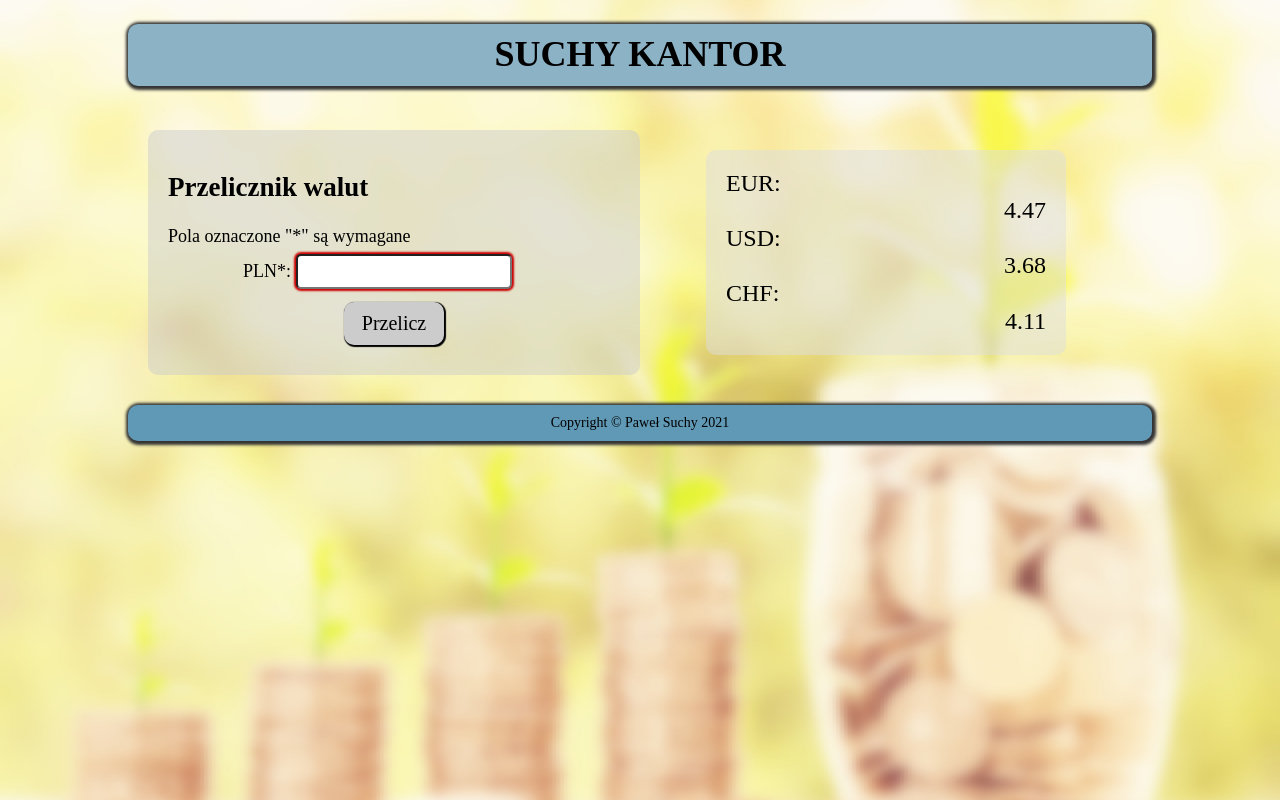
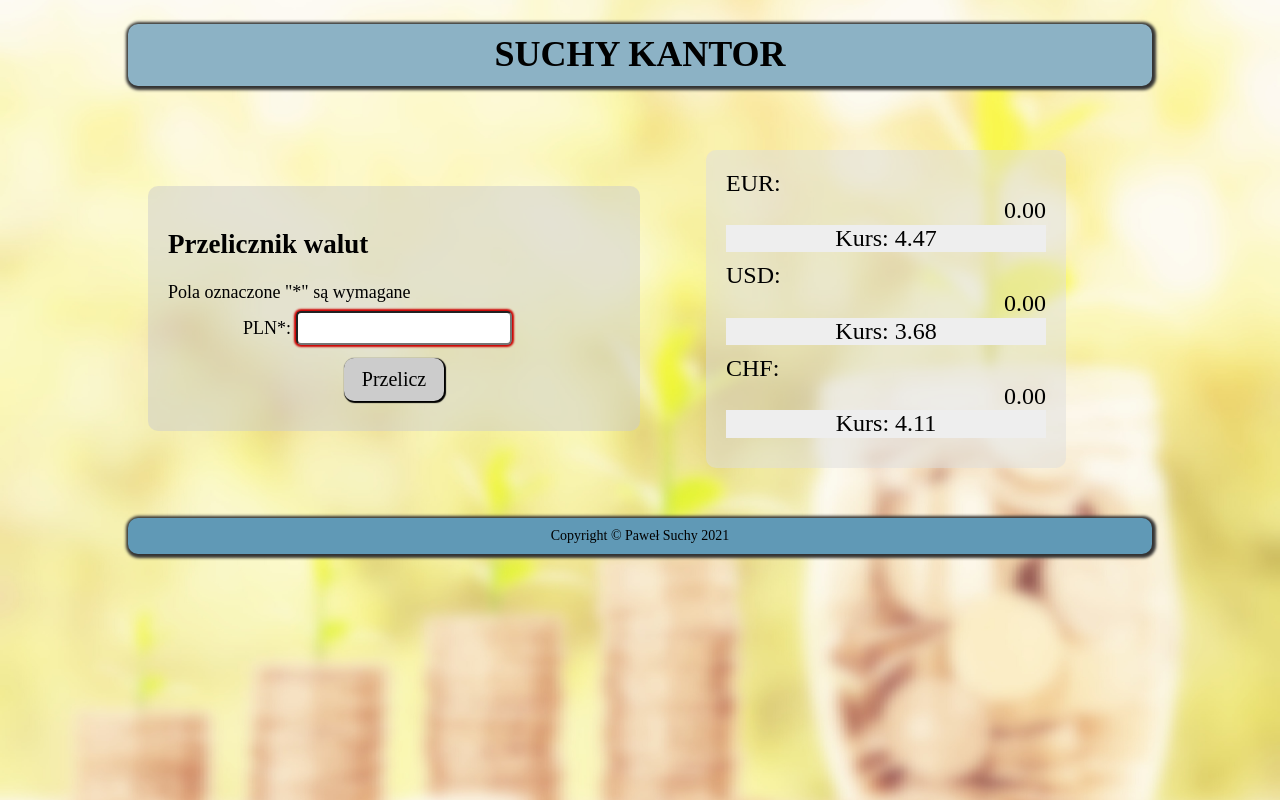
Before and after one commit to pawlo1994/currency-converter-react, a React (Create React App) app: page / in a window 1280 px wide. Built offline with nearby package versions, Linux system fonts and the light colour scheme; a web font is replaced by a local one.

Commit message:
props for List changed

```diff
--- a/src/List/index.js
+++ b/src/List/index.js
@@ -1,13 +1,14 @@
 import "./style.css";
 
-const List = ({ currencies, userValue }) => (
+const List = ({ currencies, result }) => (
     <ul className="list">
         {currencies.map(currency => (
             <li
                 key={currency.id}
                 className="list__item"
             >
-                {currency.currencyName}: <span className="list__span">{currency.currencyValue.toFixed(2)}</span>
+                {currency.currencyName}: <span className="list__span">{result.toFixed(2)}</span>
+                <span className="list__span list__span--range">Kurs: {currency.currencyValue}</span>
             </li>
         ))}
     </ul>
```
